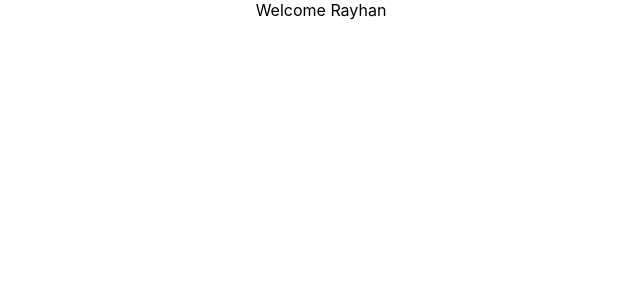
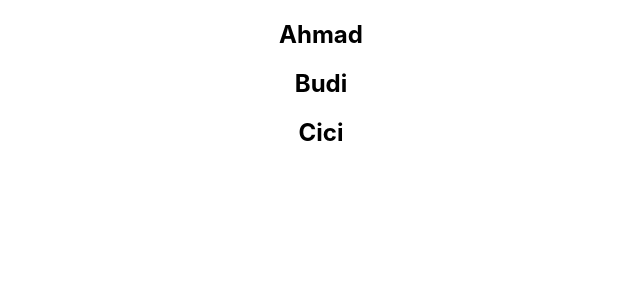
Before and after one commit to RayhanAdii/raw-learn-react, a React (Create React App) app in the folder hello-world/: page / in a window 1280 px wide. Shown: the top 300 px of the page, without its empty margins (319-959 px from the left). Built offline with nearby package versions, Linux system fonts and the light colour scheme.

Commit message:
learn list rendering part 1, file:NameList.js

```diff
--- a/hello-world/src/App.js
+++ b/hello-world/src/App.js
@@ -10,13 +10,17 @@
 import EventBind from './components/EventBind';
 import ParentComponent from './components/ParentComponent';
 import UserGreeting from './components/UserGreeting';
+import NameList from './components/NameList';
 
 function App() {
   return (
     <div className="App">
 
+    <NameList/>
+
+    {/*
     <UserGreeting></UserGreeting>
-    {/*
+
     <ParentComponent/>
 
 
--- /dev/null
+++ b/hello-world/src/components/NameList.js
@@ -0,0 +1,15 @@
+import React from 'react'
+
+function NameList() {
+    const names = ['Ahmad', 'Budi', 'Cici']
+    const nameList = names.map(name => <h2>{name}</h2>)
+  return (
+    <div>
+     {
+        nameList
+     }
+    </div>
+  )
+}
+
+export default NameList
```
